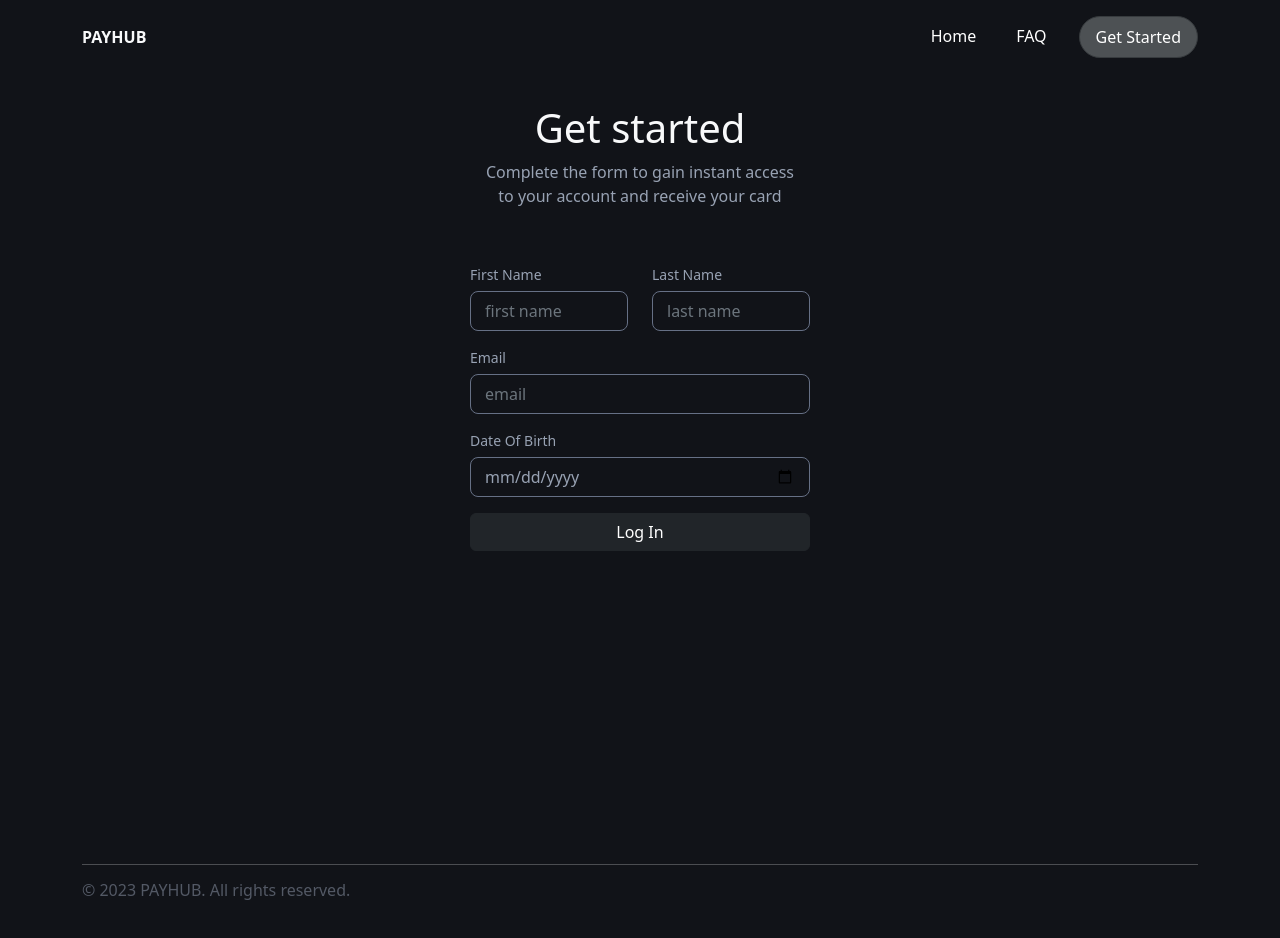
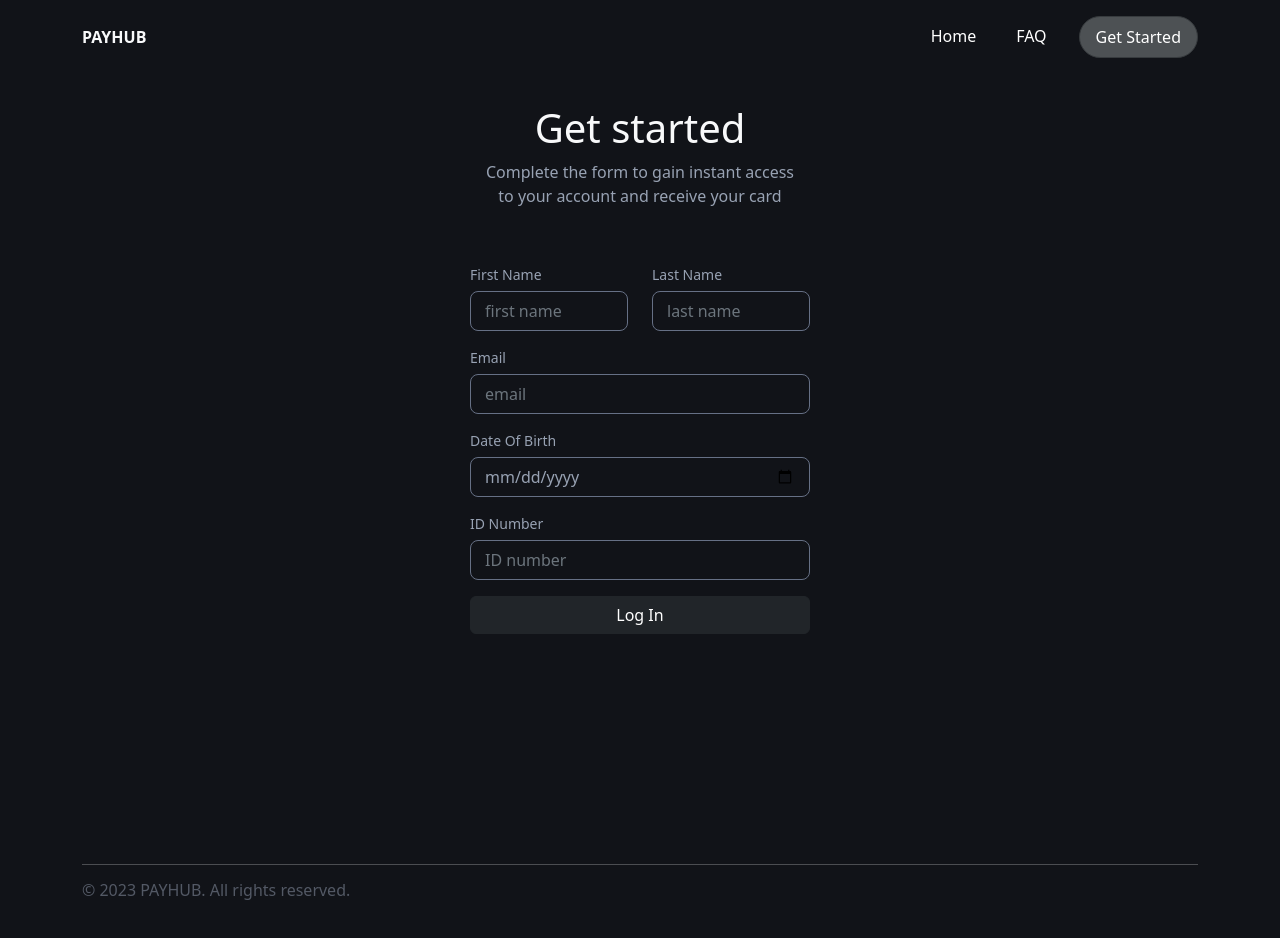
Before and after one commit to arthurchris111/payHub, an Angular app: page /create-card in a window 1280 px wide. Shown: the top 938 px of the page. Built offline with nearby package versions, Linux system fonts and the light colour scheme.

Commit message:
input  number

```diff
--- a/src/app/pages/create-card-form/create-card-form.component.html
+++ b/src/app/pages/create-card-form/create-card-form.component.html
@@ -59,6 +59,19 @@
               </div>
             </div>
 
+            <label for="date" class="form-label">ID Number</label>
+            <div class="form-item mb-3">
+              <input type="number" autocomplete="off" id="date" name="date" required
+                class="form-control form-text-field  shadow-none" formControlName="idNumber" placeholder="ID number">
+              <div class="error" *ngIf="(signup.get('idNumber')?.invalid && submitted)">
+                <small class="text-danger" *ngIf="signup.get('idNumber')?.errors?.['required'] ">
+                  ID number required
+                </small>
+              </div>
+            </div>
+
+
+
             <!-- button -->
             <button class="btn btn-dark w-100 shadow-none" type="submit">Log In</button>
           </form>
--- a/src/app/pages/create-card-form/create-card-form.component.scss
+++ b/src/app/pages/create-card-form/create-card-form.component.scss
@@ -28,5 +28,12 @@
 
 input[type=date] {
   color: #98a2b3!important;
+}
 
+input[type=number]::-webkit-inner-spin-button,
+input[type=number]::-webkit-outer-spin-button {
+  -webkit-appearance: none;
+  -moz-appearance: none;
+  appearance: none;
+  margin: 0;
 }
--- a/src/app/pages/create-card-form/create-card-form.component.ts
+++ b/src/app/pages/create-card-form/create-card-form.component.ts
@@ -21,6 +21,7 @@ export class CreateCardFormComponent implements OnInit {
       lastName: ['', [Validators.required]],
       email: ['', [Validators.required]],
       date: ['', [Validators.required]],
+      idNumber: ['', [Validators.required]],
     });
   }
 
```
